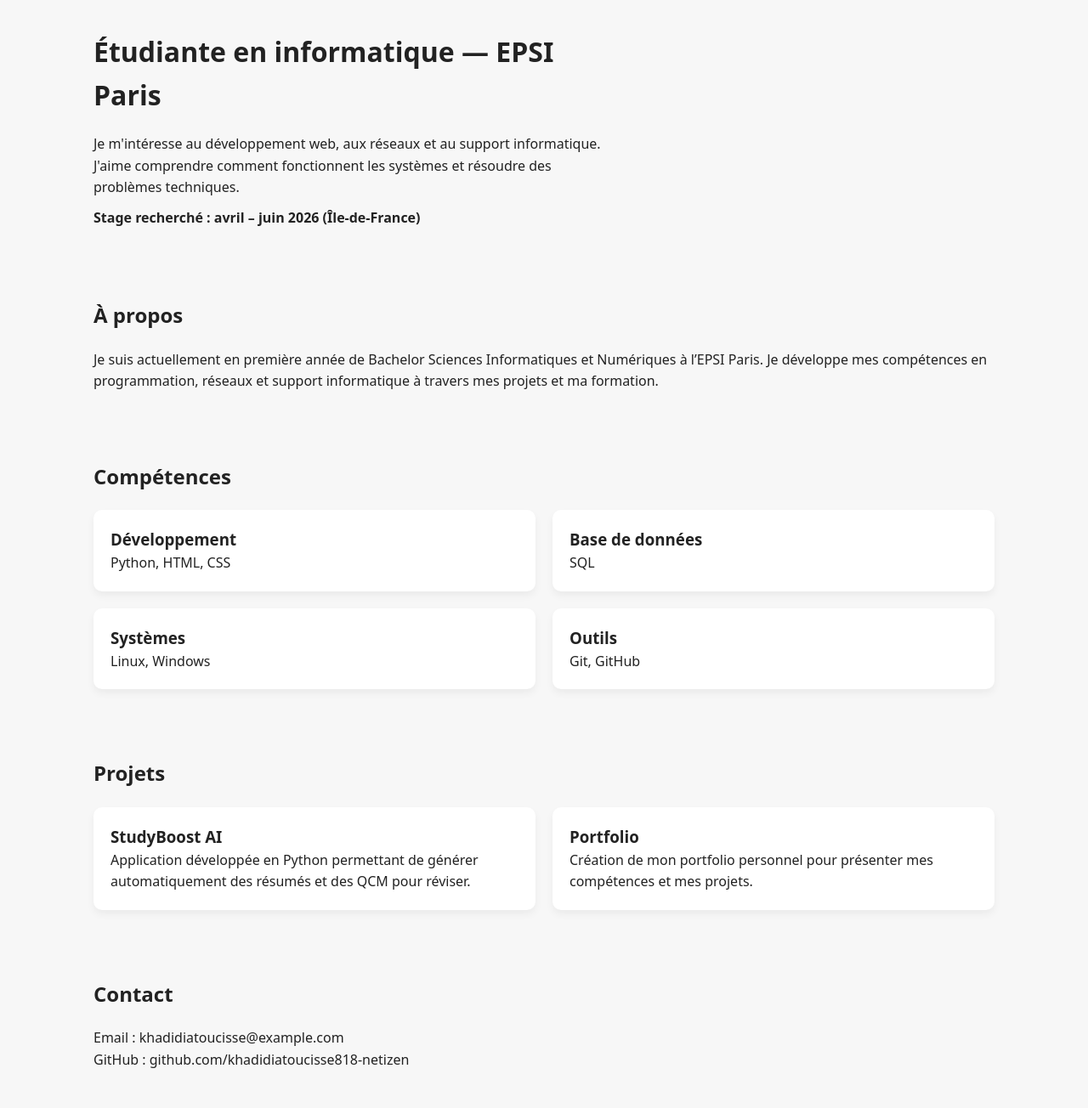
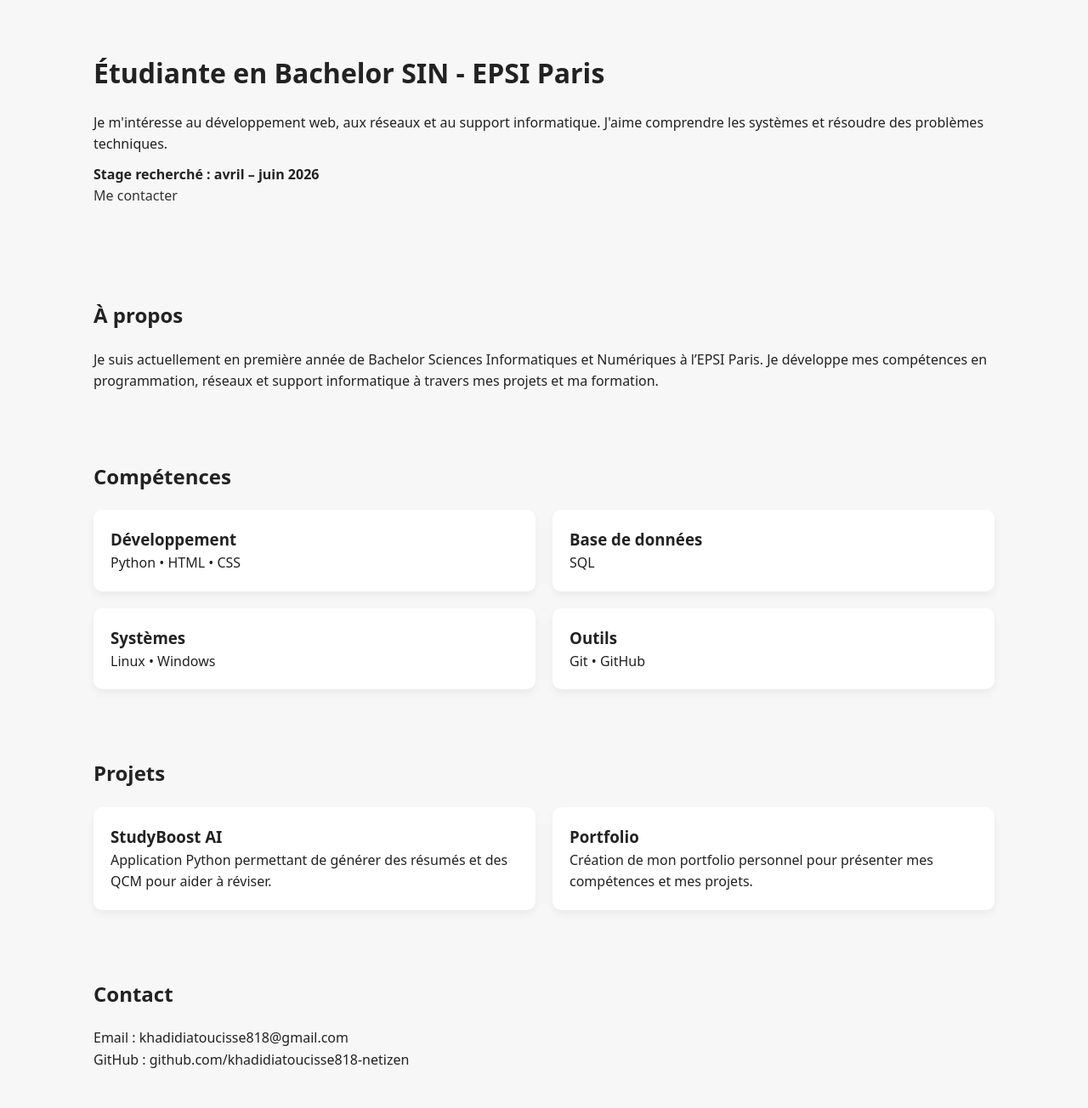
Before and after one commit to khadidiatoucisse818-netizen/khadidiatoucisse818-netizen.github.io, a plain HTML site: page index.html in a window 1280 px wide. Shown: the part 140-1444 px from the top of the page at 85% size. Drawn offline with Linux system fonts and the light colour scheme.

Commit message:
Update index.html

```diff
--- a/index.html
+++ b/index.html
@@ -1,51 +1,59 @@
 <!DOCTYPE html>
 <html lang="fr">
-
 <head>
 <meta charset="UTF-8">
 <meta name="viewport" content="width=device-width, initial-scale=1.0">
-<title>Khadidiatou Cisse</title>
+<title>Khadidiatou Cisse | Portfolio</title>
 <link rel="stylesheet" href="style.css">
 </head>
 
 <body>
 
-<header>
+<header class="header">
+
 <div class="container nav">
-<h1>Khadidiatou Cisse</h1>
 
+<h1 class="logo">Khadidiatou Cisse</h1>
+
+<nav>
 <ul>
 <li><a href="#about">À propos</a></li>
 <li><a href="#skills">Compétences</a></li>
 <li><a href="#projects">Projets</a></li>
 <li><a href="#contact">Contact</a></li>
 </ul>
+</nav>
 
 </div>
+
 </header>
 
 
-<section class="hero container">
+<section class="hero">
 
-<div class="hero-text">
+<div class="container hero-content">
 
-<h2>Étudiante en informatique — EPSI Paris</h2>
+<h2>Étudiante en Bachelor SIN - EPSI Paris</h2>
 
 <p>
 Je m'intéresse au développement web, aux réseaux et au support informatique.
-J'aime comprendre comment fonctionnent les systèmes et résoudre des problèmes techniques.
+J'aime comprendre les systèmes et résoudre des problèmes techniques.
 </p>
 
 <p class="stage">
-Stage recherché : avril – juin 2026 (Île-de-France)
+Stage recherché : avril – juin 2026
 </p>
+
+<a href="#contact" class="btn">Me contacter</a>
 
 </div>
 
 </section>
 
 
-<section id="about" class="container">
+<section id="about" class="section">
+
+<div class="container">
 
 <h2>À propos</h2>
 
@@ -57,10 +65,14 @@ Je développe mes compétences en programmation, réseaux et support informatiqu
 à travers mes projets et ma formation.
 </p>
 
+</div>
+
 </section>
 
 
-<section id="skills" class="container">
+<section id="skills" class="section dark">
+
+<div class="container">
 
 <h2>Compétences</h2>
 
@@ -68,7 +80,7 @@ Je développe mes compétences en programmation, réseaux et support informatiqu
 
 <div class="card">
 <h3>Développement</h3>
-<p>Python, HTML, CSS</p>
+<p>Python • HTML • CSS</p>
 </div>
 
 <div class="card">
@@ -78,12 +90,14 @@ Je développe mes compétences en programmation, réseaux et support informatiqu
 
 <div class="card">
 <h3>Systèmes</h3>
-<p>Linux, Windows</p>
+<p>Linux • Windows</p>
 </div>
 
 <div class="card">
 <h3>Outils</h3>
-<p>Git, GitHub</p>
+<p>Git • GitHub</p>
+</div>
+
 </div>
 
 </div>
@@ -91,7 +105,9 @@ Je développe mes compétences en programmation, réseaux et support informatiqu
 </section>
 
 
-<section id="projects" class="container">
+<section id="projects" class="section">
+
+<div class="container">
 
 <h2>Projets</h2>
 
@@ -101,8 +117,8 @@ Je développe mes compétences en programmation, réseaux et support informatiqu
 <h3>StudyBoost AI</h3>
 
 <p>
-Application développée en Python permettant de générer
-automatiquement des résumés et des QCM pour réviser.
+Application Python permettant de générer des résumés
+et des QCM pour aider à réviser.
 </p>
 
 </div>
@@ -119,15 +135,21 @@ mes compétences et mes projets.
 
 </div>
 
+</div>
+
 </section>
 
 
-<section id="contact" class="container">
+<section id="contact" class="section dark">
+
+<div class="container">
 
 <h2>Contact</h2>
 
-<p>Email : khadidiatoucisse@example.com</p>
+<p>Email : khadidiatoucisse818@gmail.com</p>
 <p>GitHub : github.com/khadidiatoucisse818-netizen</p>
+
+</div>
 
 </section>
 
```
